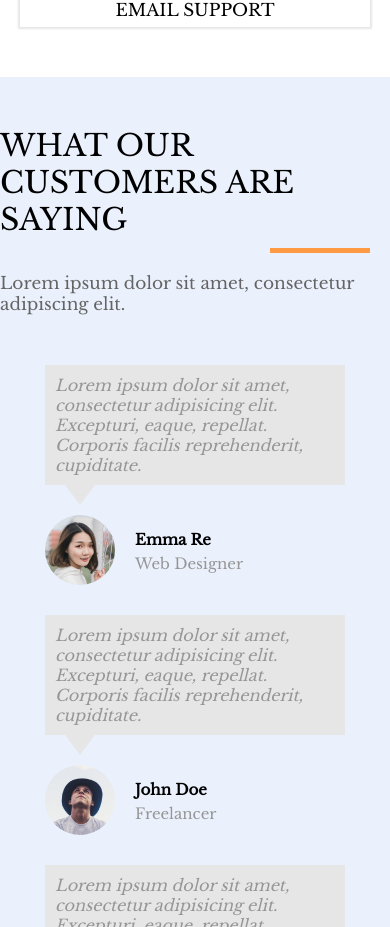
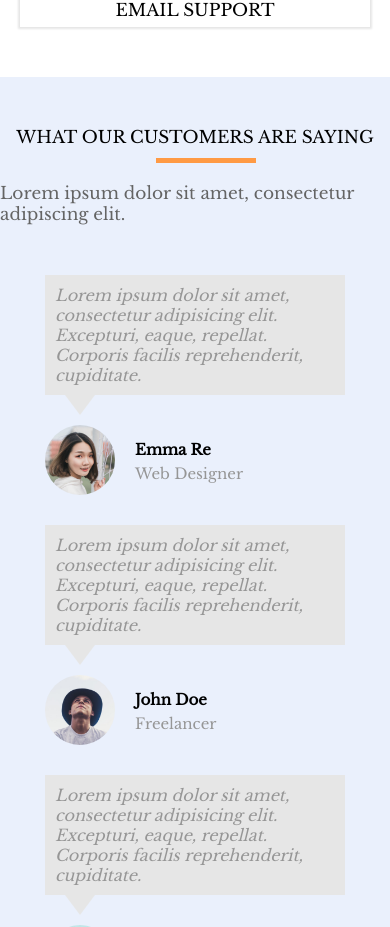
Before and after one commit to MilosM00/react-website, a React (Create React App) app: page / in a window 390 px wide. Shown: the part 6054-6981 px from the top of the page. Built offline with nearby package versions, Linux system fonts and the light colour scheme; the HTML template or start-up script is replaced by a standard one.

Commit message:
Reviews.css updated

```diff
--- a/src/components/Reviews.css
+++ b/src/components/Reviews.css
@@ -114,3 +114,24 @@
         margin-bottom: 30px;
     }
 }
+
+@media (max-width: 630px) {
+    .reviews-title{
+        font-size: 20px;
+        text-align: center;
+    }
+
+    .reviews-title::after{
+        left: 170px
+    }
+}
+
+@media (max-width: 420px) {
+    .reviews-title{
+        font-size: 17px;
+    }
+
+    .reviews-title::after{
+        left: 140px;
+    }
+}
```
